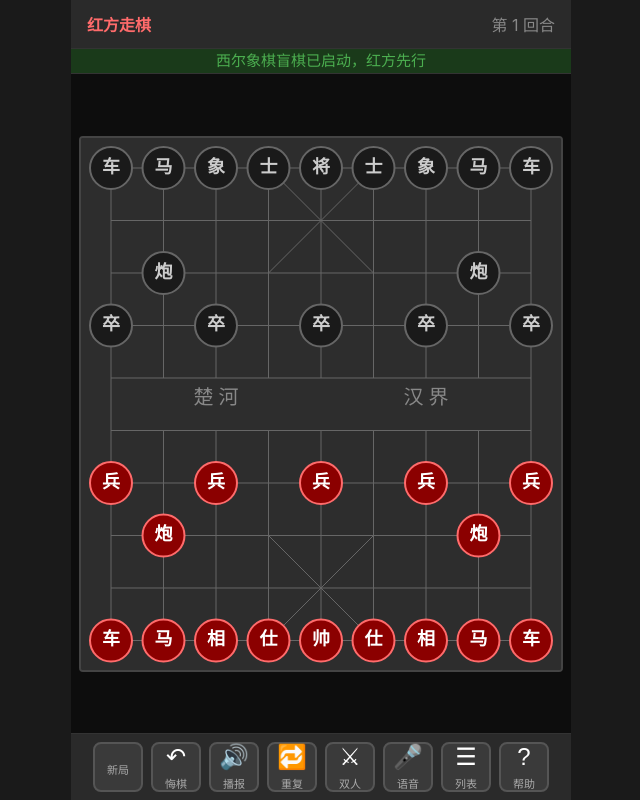
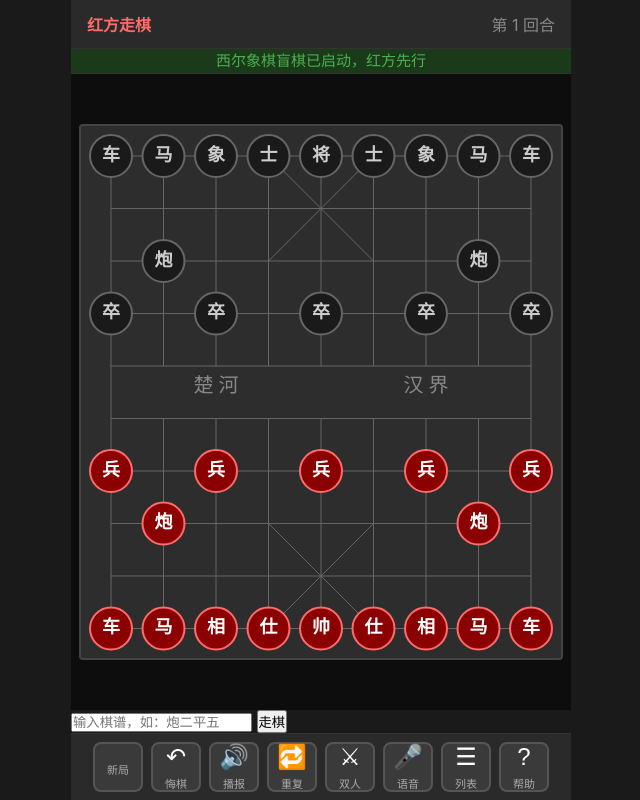
Before and after one commit to wanglijun2008/xier-chess, a plain HTML site: page index.html in a window 1280 px wide. Shown: the whole page, without its empty margins (319-959 px from the left). Drawn offline with Linux system fonts and the light colour scheme.

Commit message:
feat: ??????????(???????)

```diff
--- a/index.html
+++ b/index.html
@@ -24,6 +24,12 @@
         <div id="board-container">
             <canvas id="board"></canvas>
             <div id="list-container" style="display: none;"></div>
+        </div>
+
+        <!-- 文字输入走棋（华为浏览器等不支持语音时使用） -->
+        <div id="input-bar">
+            <input type="text" id="move-input" placeholder="输入棋谱，如：炮二平五" autocomplete="off">
+            <button id="btn-send" aria-label="发送棋谱">走棋</button>
         </div>
 
         <!-- 工具栏 -->
```
